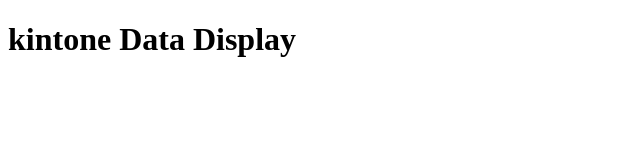
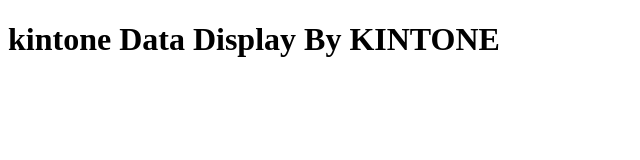
Before and after one commit to kotorimochi/kintone, a plain HTML site: page index.html in a window 1280 px wide. Shown: the whole page, without its empty margins (0-640 px from the left). Drawn offline with Linux system fonts and the light colour scheme; no server answers.

Commit message:
index.html

```diff
--- a/index.html
+++ b/index.html
@@ -6,7 +6,7 @@
     <title>kintone Data Display</title>
 </head>
 <body>
-    <h1>kintone Data Display</h1>
+    <h1>kintone Data Display By KINTONE</h1>
     <div id="data"></div>
 
     <script>
```
